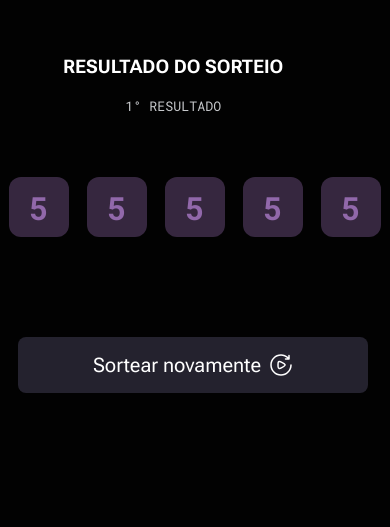
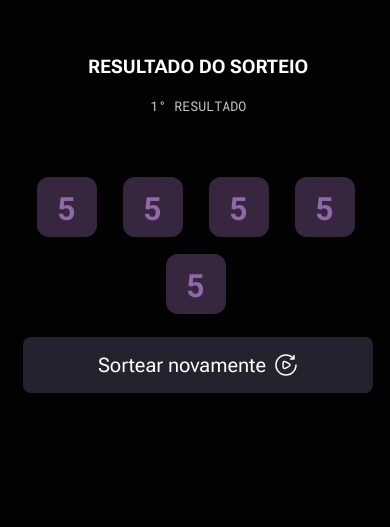
Before and after one commit to Guithentges/sorteador, a plain HTML site: page index.html in a window 390 px wide. Both pictures are taken after typing "5", "5", "5" into the empty fields and a click on the input 193 px from the left and 665 px from the top of the page. Shown: the part 300-827 px from the top of the page. Drawn offline with Linux system fonts and the light colour scheme.

Commit message:
mobile ajuste

```diff
--- a/styles.css
+++ b/styles.css
@@ -398,7 +398,7 @@ input[type="number"]::-webkit-inner-spin-button,
         width: 350px;
         height: 56px;
         top: -450px;
-        left: 10px;
+        left: 15px;
     }
     .header{
         width: 100%;
@@ -434,13 +434,13 @@ input[type="number"]::-webkit-inner-spin-button,
     .result-title{
         position: absolute;
         top: -750px;
-        left: 55px;
+        left: 80px;
     }
     .result{
         position: absolute;
         top: -650px;
-        left: 0;
-        width: 100%;
+        left: 20px;
+        width: 90%;
         flex-wrap: wrap;
         & p{
             font-size: 32px;
```
